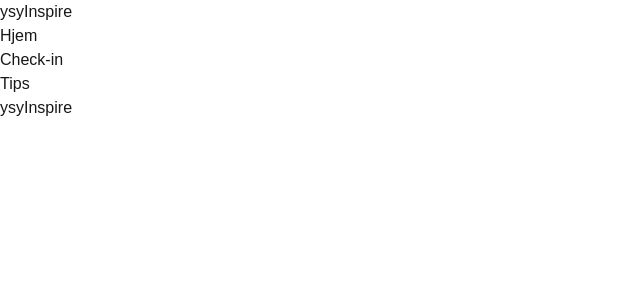
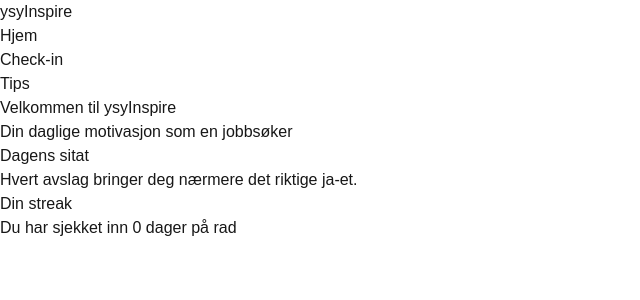
Before and after one commit to Nejsa/ysyInspire, a Next.js app: page / in a window 1280 px wide. Shown: the top 300 px of the page, without its empty margins (0-640 px from the left). Built offline with nearby package versions, Linux system fonts and the light colour scheme.

Commit message:
feat: add homepage content

```diff
--- a/src/app/page.js
+++ b/src/app/page.js
@@ -1,7 +1,18 @@
 export default function Home() {
   return (
     <main>
-      <h1>ysyInspire</h1>
+      <h1>Velkommen til ysyInspire</h1>
+      <p>Din daglige motivasjon som en jobbsøker</p>
+
+      <section>
+        <h2>Dagens sitat</h2>
+        <p>Hvert avslag bringer deg nærmere det riktige ja-et.</p>
+      </section>
+
+      <section>
+        <h2>Din streak</h2>
+        <p>Du har sjekket inn 0 dager på rad</p>
+      </section>
     </main>
   );
 }
```
